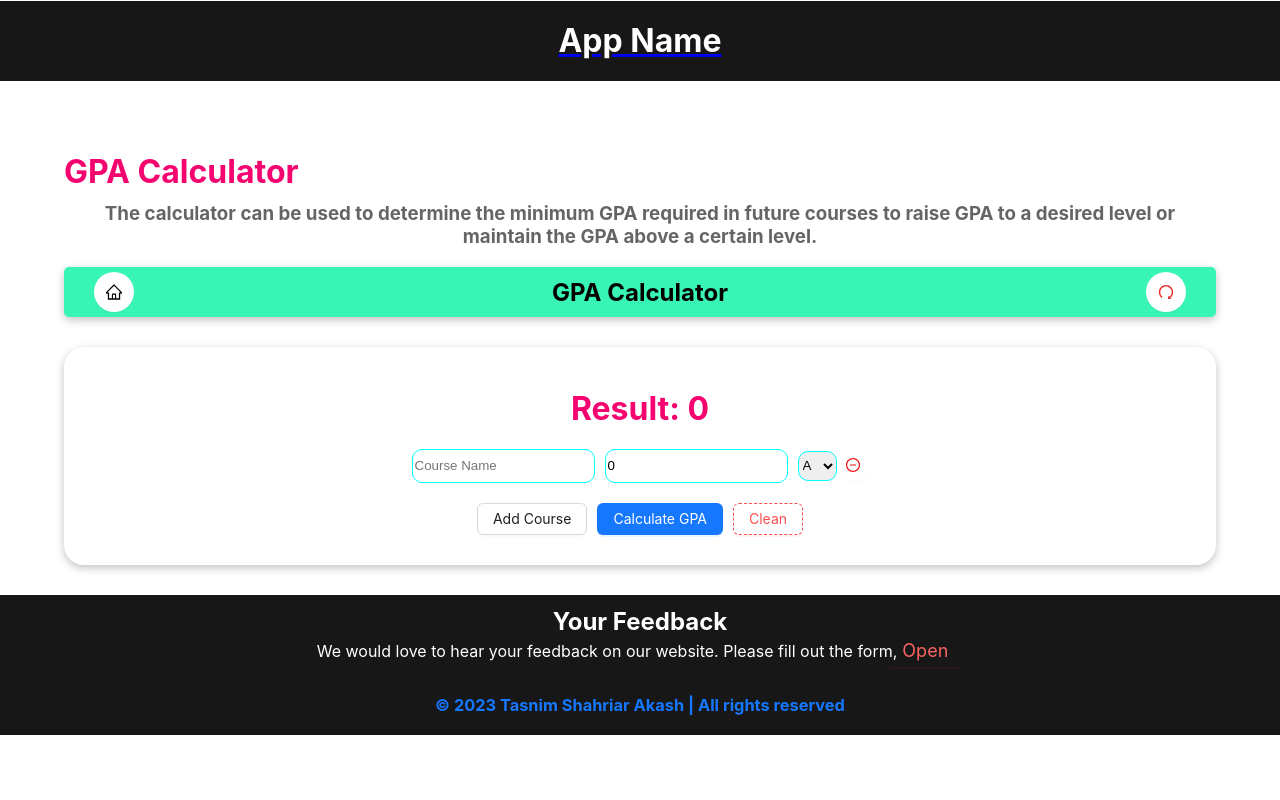
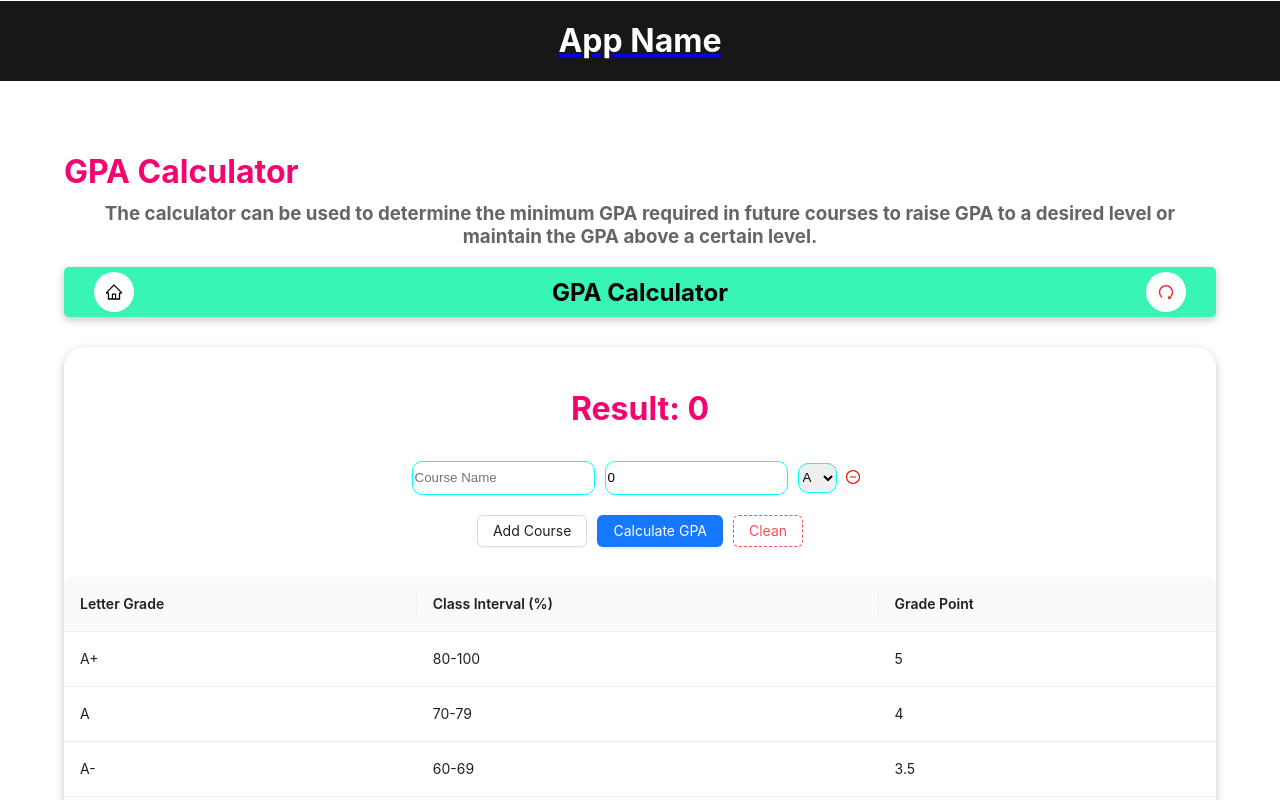
Before and after one commit to akashsdk/all-in-one, a React (Create React App) app: page /GPA-Calculator in a window 1280 px wide. Shown: the top 800 px of the page. Built offline with nearby package versions, Linux system fonts and the light colour scheme.

Commit message:
Update GPACalculator.js

```diff
--- a/src/Component/GPACalculator.js
+++ b/src/Component/GPACalculator.js
@@ -3,9 +3,11 @@ import "./Component.css";
 import ComponentCart from "../Cart/ComponentCart";
 
 import { MinusCircleOutlined } from "@ant-design/icons";
-import { Button } from "antd";
+import { Button, Table } from "antd";
 
 export default function GPACalculator() {
+  const [outputValue, setOutputValue] = useState("");
+  const [outputValue2, setOutputValue2] = useState("");
   const [courses, setCourses] = useState([
     { name: "", credits: 0, grade: "A" },
   ]);
@@ -39,6 +41,35 @@ export default function GPACalculator() {
 
     const gpaValue = totalPoints / totalCredits;
     setGpa(gpaValue.toFixed(2));
+
+
+    if (gpaValue >= 0 && gpaValue <= 5) {
+      if (gpaValue >= 0 && gpaValue < 1) {
+        setOutputValue("Marks:");
+        setOutputValue2("(00-32)");
+      } else if (gpaValue >= 1 && gpaValue < 2) {
+        setOutputValue("Marks");
+        setOutputValue2("(33-39)");
+      } else if (gpaValue >= 2 && gpaValue < 3) {
+        setOutputValue("Marks");
+        setOutputValue2("(40-49)");
+      } else if (gpaValue >= 3 && gpaValue < 3.5) {
+        setOutputValue("Marks");
+        setOutputValue2("(50-59)");
+      } else if (gpaValue >= 3.5 && gpaValue < 4) {
+        setOutputValue("Marks");
+        setOutputValue2("(60-69)");
+      } else if (gpaValue >= 4 && gpaValue < 5) {
+        setOutputValue("Marks");
+        setOutputValue2("(70-79)");
+      } else if (gpaValue >= 5) {
+        setOutputValue("Marks");
+        setOutputValue2("(80-100)");
+      }
+    } else {
+      setOutputValue("Error !!");
+      setOutputValue2("Must be CGPA (0<4)");
+    }
   };
 
   const gradeToPoints = (grade) => {
@@ -63,9 +94,89 @@ export default function GPACalculator() {
   };
 
 
+
+
+
   const clean = () => {
     window.location.reload(false);
   };
+
+
+
+
+
+
+
+
+
+
+
+
+
+
+
+  const dataSource = [
+    {
+      key: '1',
+      grade: 'A+',
+      class: '80-100',
+      point: '5',
+    },
+    {
+      key: '2',
+      grade: 'A',
+      class: '70-79',
+      point: '4',
+    },
+    {
+      key: '3',
+      grade: 'A-',
+      class: '60-69',
+      point: '3.5',
+    },
+    {
+      key: '4',
+      grade: 'B',
+      class: '50-59',
+      point: '3',
+    },
+    {
+      key: '5',
+      grade: 'C',
+      class: '40-49',
+      point: '2',
+    },
+    {
+      key: '6',
+      grade: 'D',
+      class: '33-39',
+      point: '1',
+    },
+    {
+      key: '7',
+      grade: 'F',
+      class: '00-33',
+      point: '0',
+    },
+  ];
+
+  const columns = [
+    {
+      title: 'Letter Grade',
+      dataIndex: 'grade',
+      key: 'grade',
+    },
+    {
+      title: 'Class Interval (%)',
+      dataIndex: 'class',
+      key: 'class',
+    },
+    {
+      title: 'Grade Point',
+      dataIndex: 'point',
+      key: 'point',
+    },
+  ];
 
   return (
     <div>
@@ -78,6 +189,17 @@ export default function GPACalculator() {
         <div style={{ height: "20px" }} />
         <div>
           <h1 style={{ color: "rgb(245, 4, 112" }}>Result: {gpa}</h1>
+          <div
+            style={{
+              display: "flex",
+              justifyContent: "center",
+              marginTop: "-30px",
+            }}
+          >
+            <p style={{  opacity: ".5" }}>{outputValue}</p>
+            <p style={{ marginLeft: "5px", opacity: ".5" }}>{outputValue2}</p>
+          </div>
+
           {courses.map((course, index) => (
             <div key={index} style={{ marginTop: "10px" }}>
               <input
@@ -143,6 +265,11 @@ export default function GPACalculator() {
 
         </div>
         <div style={{ height: "30px" }} />
+        <div>
+        <Table dataSource={dataSource} columns={columns} />
+        </div>
+
+        <div style={{ height: "30px" }} />
       </div>
     </div>
   );
```
